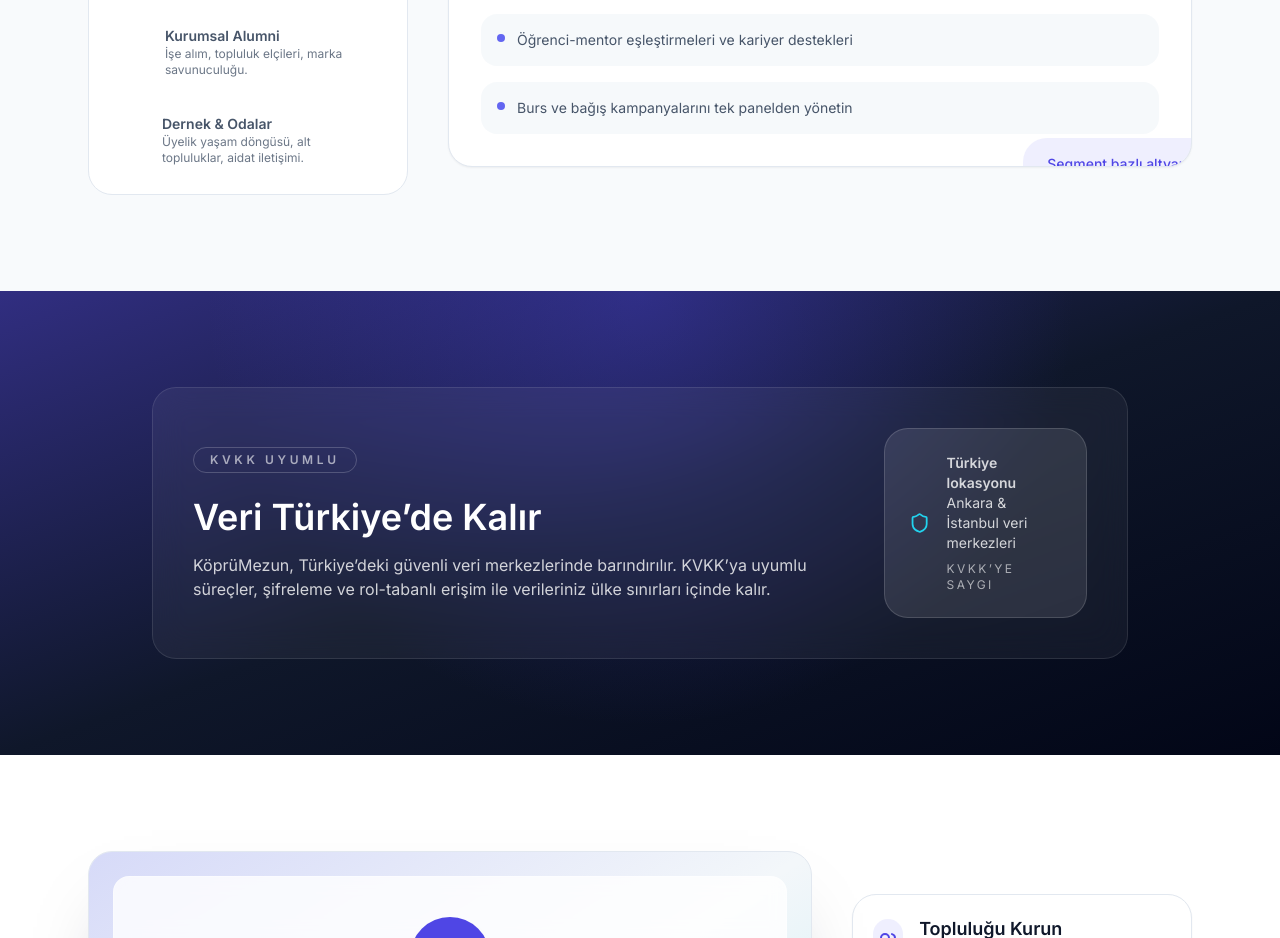
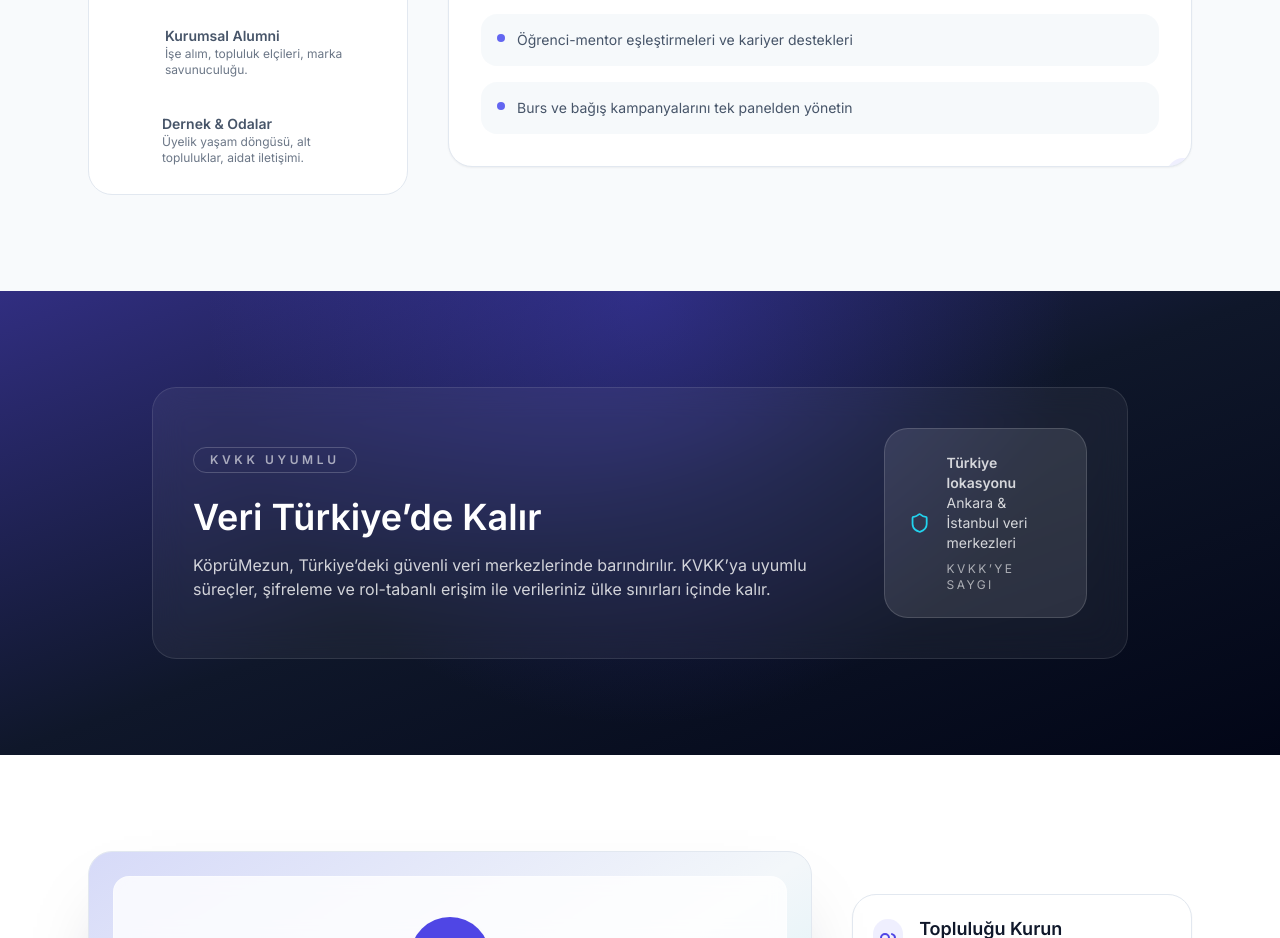
Before and after one commit to ygthns/KopruMezun, a React (Vite) app: page / in a window 1280 px wide. Shown: the part 4500-5438 px from the top of the page. Built offline with nearby package versions, Linux system fonts and the light colour scheme.

Commit message:
Fix some layout problems

```diff
--- a/src/components/SolutionsTabs.jsx
+++ b/src/components/SolutionsTabs.jsx
@@ -55,7 +55,6 @@ const COPY = {
         ],
       },
     ],
-    badge: 'Segment bazlı altyapı',
   },
   en: {
     title: 'Solutions by segment',
@@ -107,7 +106,6 @@ const COPY = {
         ],
       },
     ],
-    badge: 'Segment-ready infrastructure',
   },
 };
 
```
